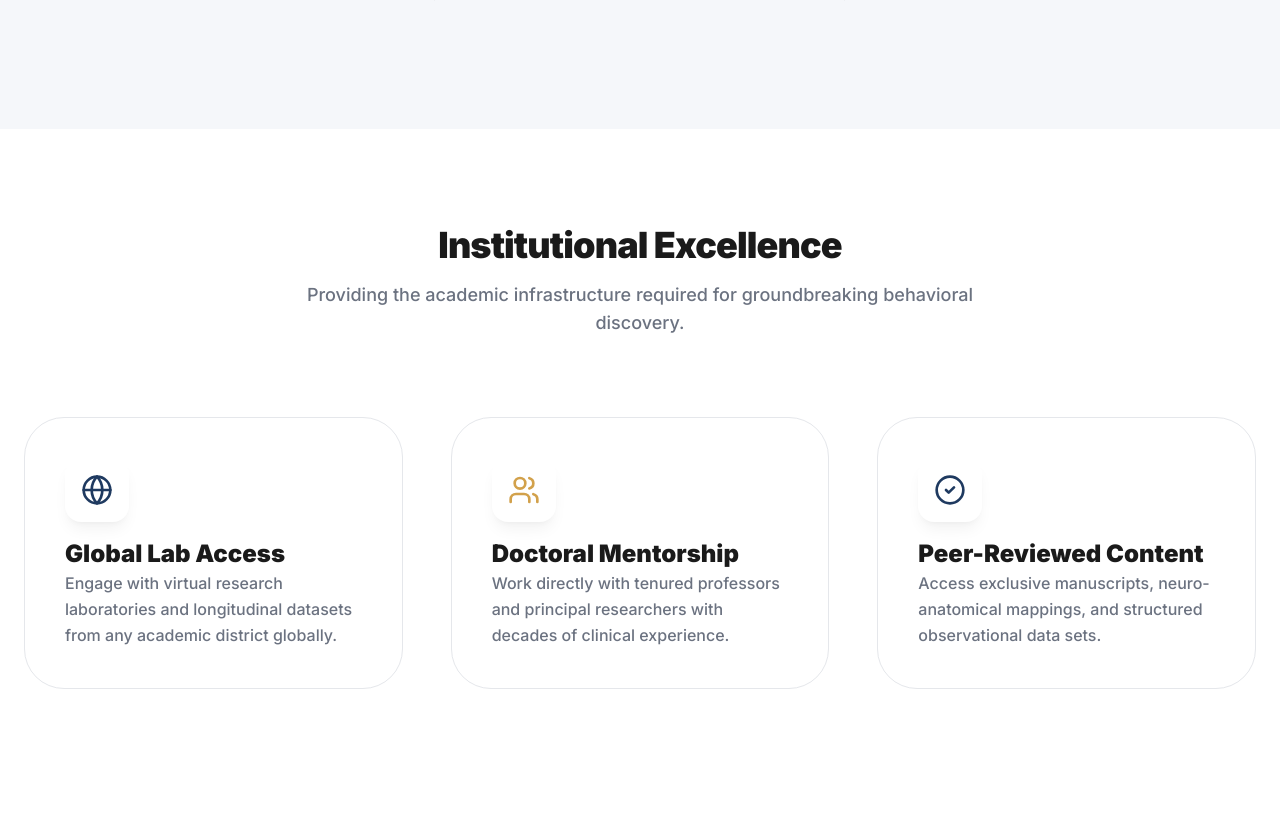
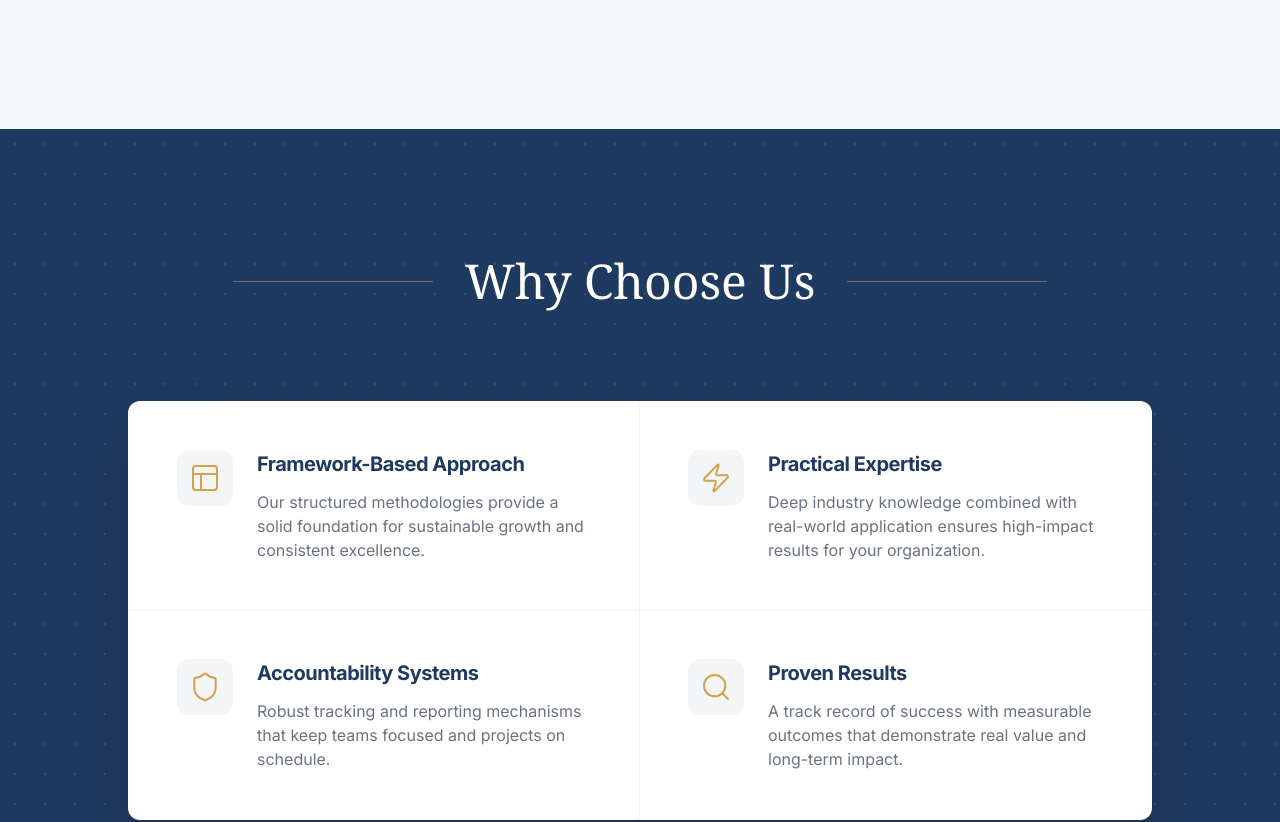
Before and after one commit to pvsameerpvs/Researchia, a Next.js app: page / in a window 1280 px wide. Shown: the part 1460-2282 px from the top of the page. Built offline with nearby package versions, Linux system fonts and the light colour scheme.

Commit message:
fix: whycose section add

```diff
--- a/src/app/page.tsx
+++ b/src/app/page.tsx
@@ -2,6 +2,7 @@ import Navbar from "@/components/layout/Navbar";
 import Footer from "@/components/layout/Footer";
 import Hero from "@/components/home/Hero";
 import Mission from "@/components/home/Mission";
+import WhyChooseUs from "@/components/home/WhyChooseUs";
 import InstitutionalExcellence from "@/components/home/InstitutionalExcellence";
 import CTA from "@/components/home/CTA";
 
@@ -11,6 +12,7 @@ export default function Home() {
       <Navbar />
       <Hero />
       <Mission />
+      <WhyChooseUs />
       {/* <FeaturedResearch /> */}
       <InstitutionalExcellence />
       <CTA />
--- /dev/null
+++ b/src/components/home/WhyChooseUs.tsx
@@ -0,0 +1,77 @@
+"use client";
+
+import { Layout, Shield, Search, Zap } from "lucide-react";
+
+const reasons = [
+  {
+    title: "Framework-Based Approach",
+    description: "Our structured methodologies provide a solid foundation for sustainable growth and consistent excellence.",
+    icon: Layout,
+  },
+  {
+    title: "Practical Expertise",
+    description: "Deep industry knowledge combined with real-world application ensures high-impact results for your organization.",
+    icon: Zap,
+  },
+  {
+    title: "Accountability Systems",
+    description: "Robust tracking and reporting mechanisms that keep teams focused and projects on schedule.",
+    icon: Shield,
+  },
+  {
+    title: "Proven Results",
+    description: "A track record of success with measurable outcomes that demonstrate real value and long-term impact.",
+    icon: Search,
+  },
+];
+
+export default function WhyChooseUs() {
+  return (
+    <section className="py-20 md:py-32 bg-primary relative overflow-hidden">
+      {/* Subtle Pattern Overlay */}
+      <div className="absolute inset-0 opacity-10 pointer-events-none"
+           style={{ backgroundImage: 'radial-gradient(circle, #ffffff 1px, transparent 1px)', backgroundSize: '30px 30px' }}>
+      </div>
+
+      <div className="container mx-auto px-4 md:px-6 relative z-10">
+        <div className="flex items-center justify-center gap-4 md:gap-8 mb-16 md:mb-24">
+          <div className="h-px flex-grow max-w-[100px] md:max-w-[200px] bg-accent/50"></div>
+          <h2 className="text-3xl md:text-5xl font-serif font-medium text-white text-center whitespace-nowrap">
+            Why Choose Us
+          </h2>
+          <div className="h-px flex-grow max-w-[100px] md:max-w-[200px] bg-accent/50"></div>
+        </div>
+
+        <div className="max-w-5xl mx-auto">
+          <div className="bg-white rounded-xl shadow-2xl overflow-hidden border border-white/20">
+            <div className="grid grid-cols-1 md:grid-cols-2">
+              {reasons.map((reason, index) => (
+                <div
+                  key={index}
+                  className={`p-8 md:p-12 flex gap-6 items-start transition-colors hover:bg-muted/30 ${
+                    index % 2 === 0 ? "md:border-r" : ""
+                  } ${
+                    index < 2 ? "border-b" : ""
+                  } border-border/50`}
+                >
+                  <div className="flex-shrink-0 w-14 h-14 rounded-lg bg-primary/5 flex items-center justify-center text-accent">
+                    <reason.icon size={32} strokeWidth={1.5} />
+                  </div>
+
+                  <div className="space-y-3">
+                    <h3 className="text-xl font-bold text-primary tracking-tight">
+                      {reason.title}
+                    </h3>
+                    <p className="text-muted-foreground leading-relaxed text-sm md:text-base">
+                      {reason.description}
+                    </p>
+                  </div>
+                </div>
+              ))}
+            </div>
+          </div>
+        </div>
+      </div>
+    </section>
+  );
+}
```
